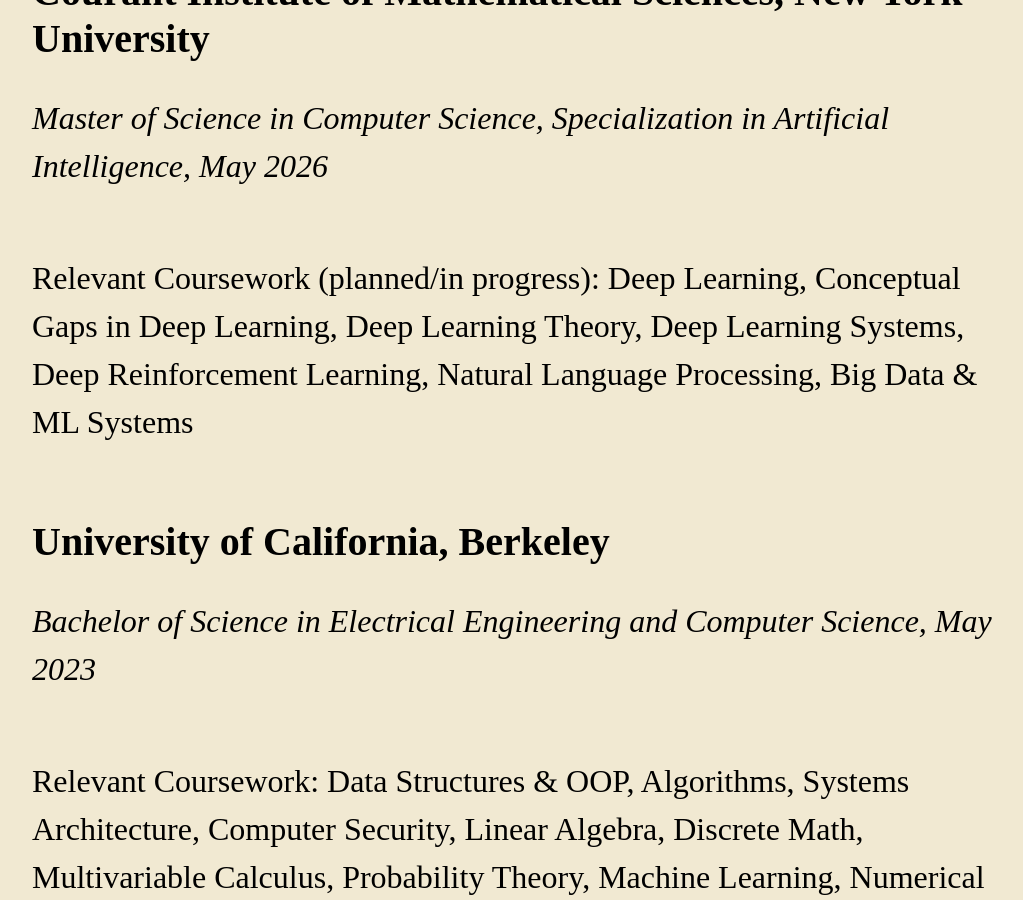
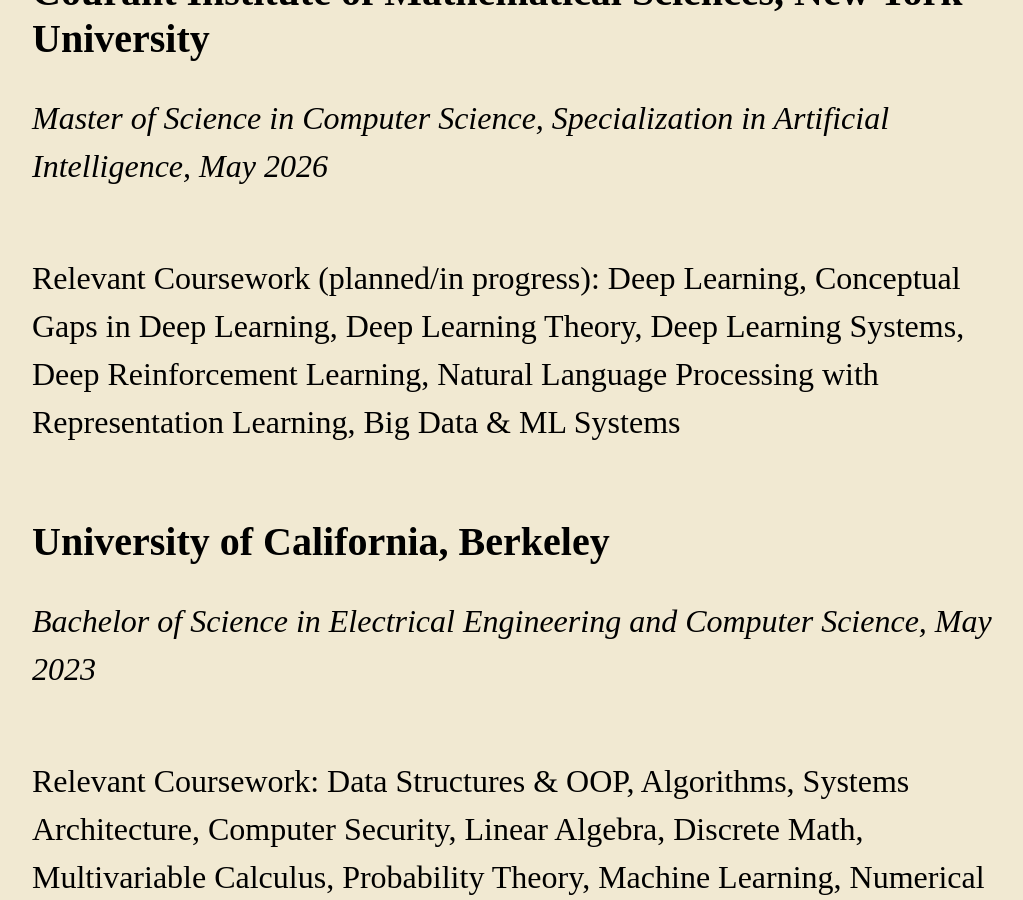
Before and after one commit to keatonelvins/keatonelvins.github.io, a Jekyll site: the page built from cv.md, in a window 1280 px wide and 900 px high, scrolled down 1128 px. Shown: the whole window, without its empty margins (128-1151 px from the left). Built offline with Jekyll 4.4.1, drawn with Linux system fonts in a browser that asks for light colours; some web fonts are replaced.

Commit message:
updated coursework

```diff
--- a/cv.md
+++ b/cv.md
@@ -8,7 +8,7 @@
 ### Courant Institute of Mathematical Sciences, New York University
 _Master of Science in Computer Science, Specialization in Artificial Intelligence, May 2026_
 
-Relevant Coursework (planned/in progress): Deep Learning, Conceptual Gaps in Deep Learning, Deep Learning Theory, Deep Learning Systems, Deep Reinforcement Learning, Natural Language Processing, Big Data & ML Systems
+Relevant Coursework (planned/in progress): Deep Learning, Conceptual Gaps in Deep Learning, Deep Learning Theory, Deep Learning Systems, Deep Reinforcement Learning, Natural Language Processing with Representation Learning, Big Data & ML Systems
 
 ### University of California, Berkeley
 _Bachelor of Science in Electrical Engineering and Computer Science, May 2023_
```
